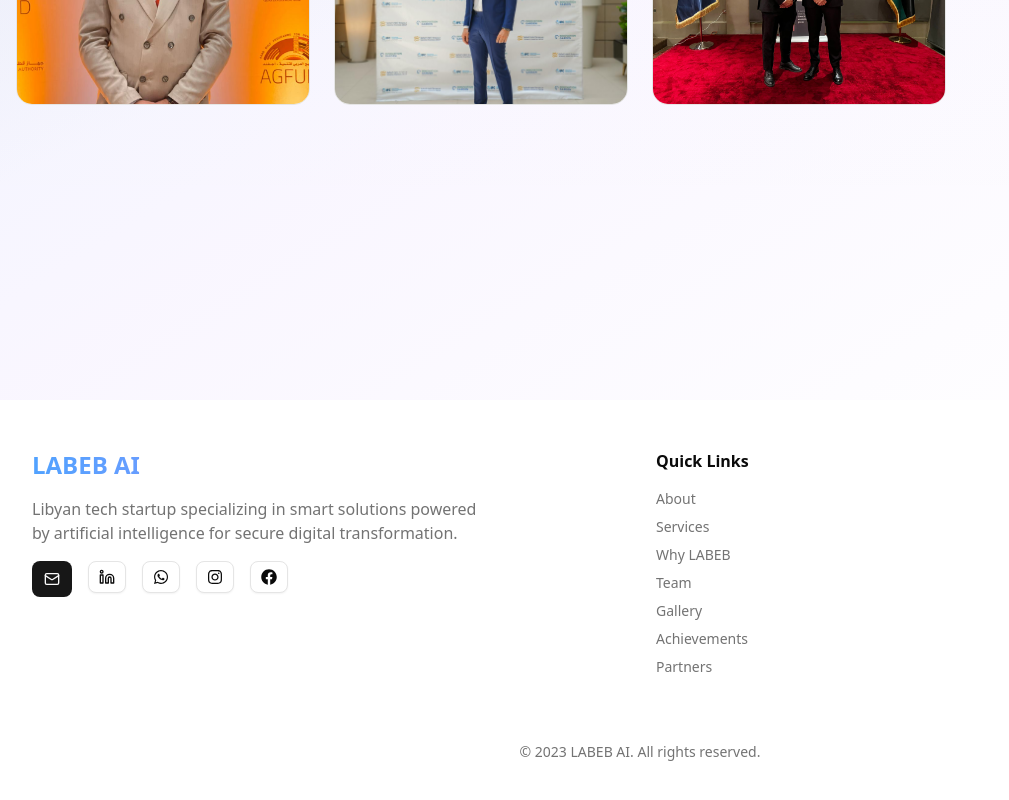
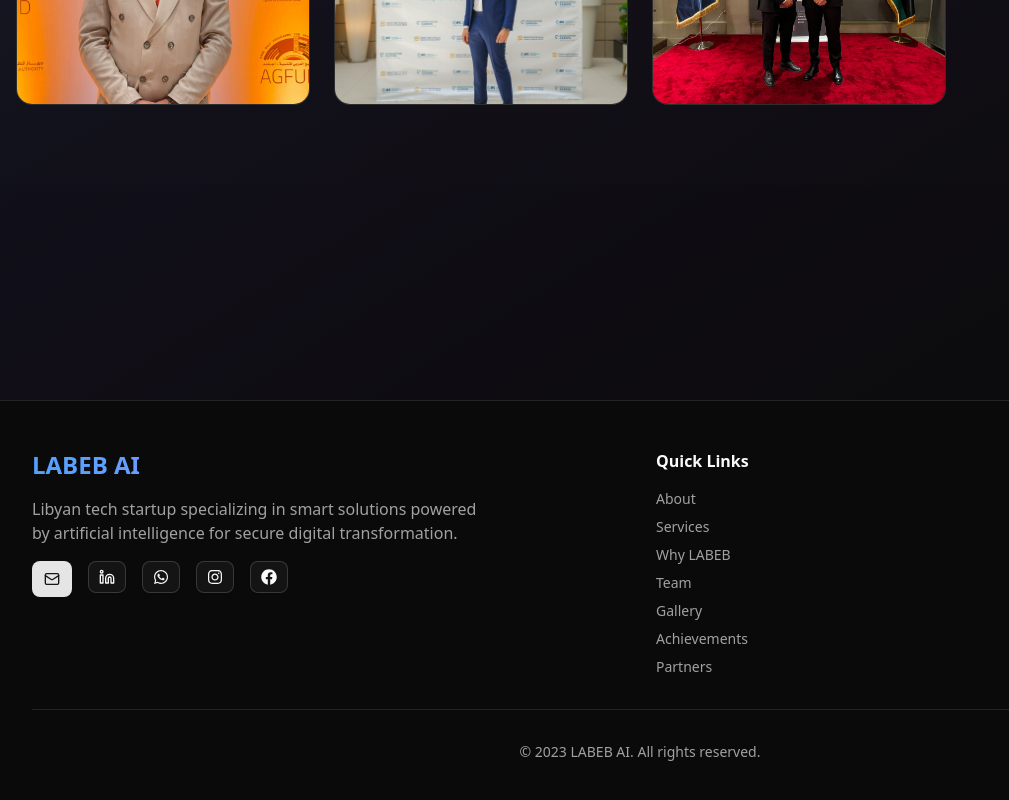
Before and after one commit to NoraldenElhouni/labeb, a Next.js app: page /en/gallery in a window 1280 px wide. Shown: the part 400-1200 px from the top of the page, without its empty margins (0-1009 px from the left). Built offline with nearby package versions, Linux system fonts and the light colour scheme.

Commit message:
Update default theme to dark in layout; change footer email link; remove unused icon import in modern gallery

```diff
--- a/app/[locale]/layout.tsx
+++ b/app/[locale]/layout.tsx
@@ -92,7 +92,7 @@ export default async function RootLayout({
         <NextIntlClientProvider locale={locale} messages={messages}>
           <ThemeProvider
             attribute="class"
-            defaultTheme="system"
+            defaultTheme="dark"
             enableSystem
             disableTransitionOnChange
           >
--- a/components/Footer.tsx
+++ b/components/Footer.tsx
@@ -23,7 +23,7 @@ const Footer = () => {
             </p>
             <div className="flex space-x-4">
               <Button asChild>
-                <Link href="mailto:yourname@example.com">
+                <Link href="mailto:assel@labebai.com">
                   <Mail className="h-4 w-4" />
                 </Link>
               </Button>
--- a/components/modern-gallery.tsx
+++ b/components/modern-gallery.tsx
@@ -3,7 +3,7 @@
 
 import { useState } from "react";
 import { motion } from "framer-motion";
-import { ArrowRight, ArrowLeft, Expand } from "lucide-react";
+import { ArrowLeft, Expand } from "lucide-react";
 import { Button } from "@/components/ui/button";
 import { Lightbox } from "@/components/ui/lightbox";
 import Link from "next/link";
```
